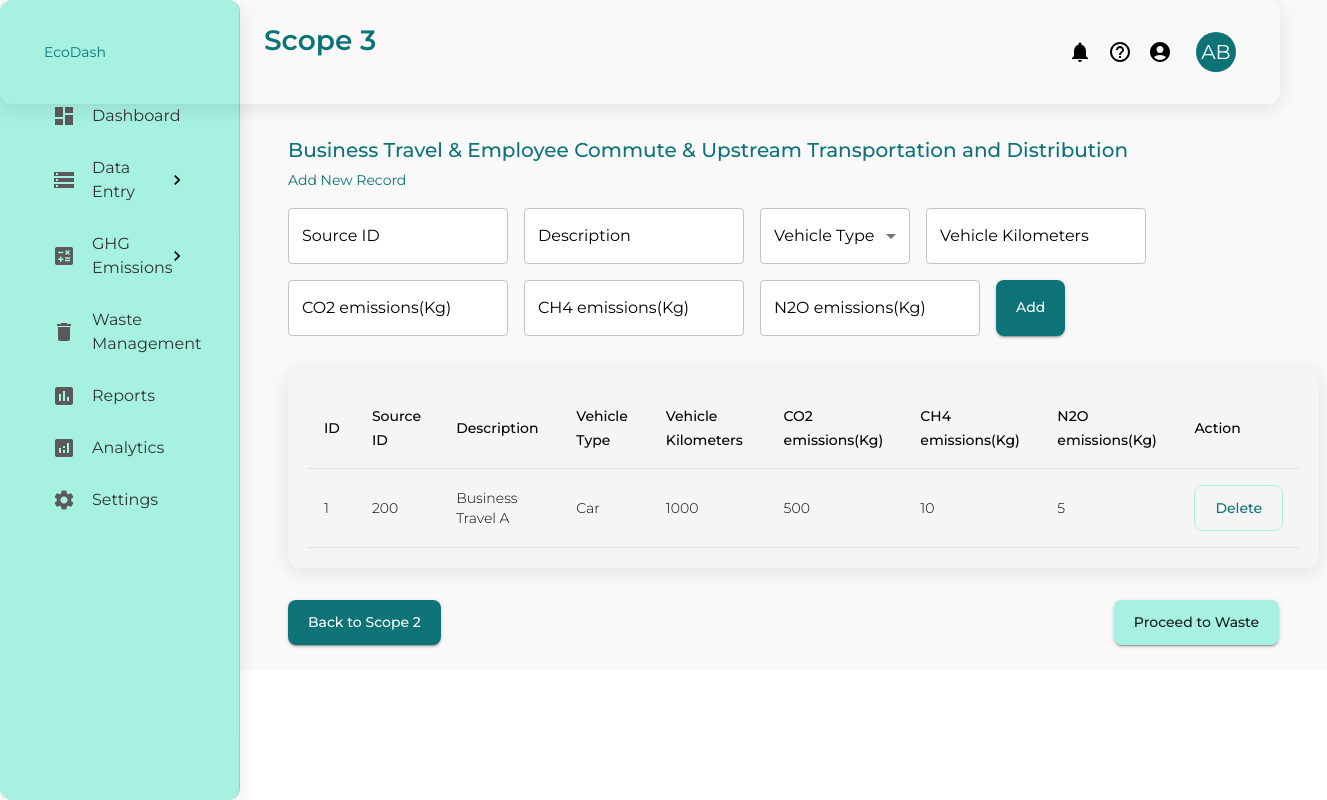
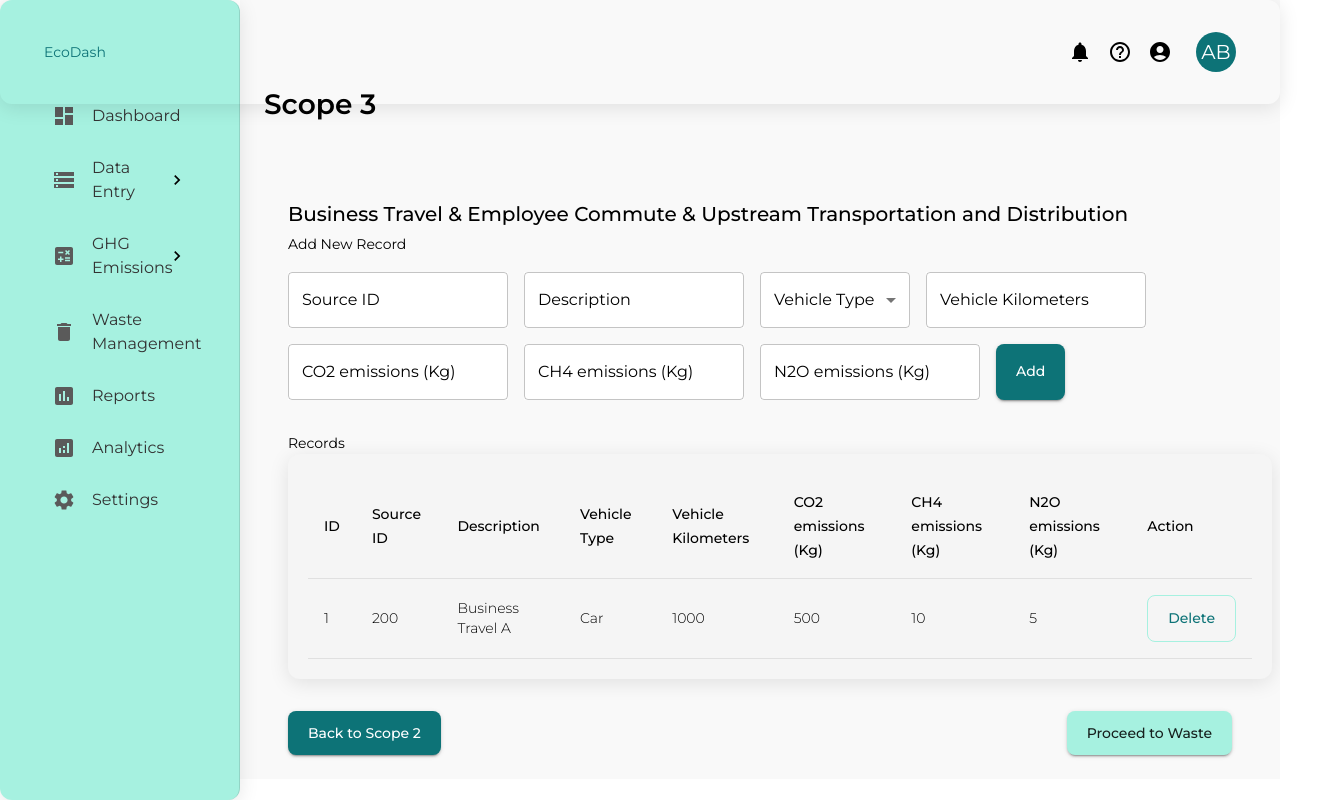
Before and after one commit to AbubakarMirza1/Kavish, a React (Create React App) app in the folder frontend/: page /Scope3BT in a window 1280 px wide. Shown: the whole page, 1327 px wide, since content can reach past the window. Built offline with nearby package versions, Linux system fonts and the light colour scheme.

Commit message:
ALL SCREENS FIXED ACCORDING TO THE THEME.

```diff
--- a/frontend/src/screens/Scope3BT.js
+++ b/frontend/src/screens/Scope3BT.js
@@ -35,6 +35,7 @@ import {
 } from '@mui/icons-material';
 import { useNavigate } from 'react-router-dom';
 import Sidebar from '../Component/sidebar.js'; // Import the Sidebar component
+
 const initialData = [
   {
     id: 1,
@@ -111,6 +112,7 @@ const BusinessTravelPage = () => {
 
       {/* Main Content */}
       <Box component="main" sx={{ flexGrow: 1, p: 3, backgroundColor: '#f9f9f9' }}>
+        {/* Top Bar */}
         <AppBar position="fixed" color="transparent" elevation={0} sx={{ zIndex: (theme) => theme.zIndex.drawer + 1 }}>
           <Toolbar>
             <Typography variant="h6" sx={{ flexGrow: 1, color: '#0D7377' }}></Typography>
@@ -127,33 +129,88 @@ const BusinessTravelPage = () => {
           </Toolbar>
         </AppBar>
 
-          <Typography variant="h2" sx={{ flexGrow: 1, color: '#0D7377' }}>Scope 3</Typography>
+        {/* Rest of the content */}
+        <Typography variant="h2" gutterBottom sx={{ mt: 8, color: '#000000' }}>
+          Scope 3
+        </Typography>
 
         <Container sx={{ mt: 10 }}>
-            <Typography variant="h4" gutterBottom sx={{ flexGrow: 1, color: '#0D7377' }}>
+          <Typography variant="h4" gutterBottom sx={{ color: '#000000' }}>
             Business Travel & Employee Commute & Upstream Transportation and Distribution
           </Typography>
 
           {/* Form */}
           <Box sx={{ mb: 4 }}>
-              <Typography variant="h6" sx={{ flexGrow: 1, color: '#0D7377' }}>Add New Record</Typography>
+            <Typography variant="h6" sx={{ color: '#000000' }}>Add New Record</Typography>
             <Box component="form" sx={{ display: 'flex', flexWrap: 'wrap', gap: 2, mt: 2 }}>
-                <TextField label="Source ID" name="sourceId" value={formValues.sourceId} onChange={handleInputChange} variant="outlined" />
-                <TextField label="Description" name="description" value={formValues.description} onChange={handleInputChange} variant="outlined" />
-                <FormControl sx={{ minWidth: 150 }}>
-                  <InputLabel id="Vehicle-type-label">Vehicle Type</InputLabel>
-                  <Select labelId="Vehicle-type-label" name="VehicleType" value={formValues.VehicleType} onChange={handleInputChange} label="Vehicle Type">
+              <TextField
+                label="Source ID"
+                name="sourceId"
+                value={formValues.sourceId}
+                onChange={handleInputChange}
+                variant="outlined"
+                sx={{ backgroundColor: '#FFFFFF', color: '#000000' }}
+              />
+              <TextField
+                label="Description"
+                name="description"
+                value={formValues.description}
+                onChange={handleInputChange}
+                variant="outlined"
+                sx={{ backgroundColor: '#FFFFFF', color: '#000000' }}
+              />
+              <FormControl variant="outlined" sx={{ minWidth: 150 }}>
+                <InputLabel sx={{ color: '#000000' }}>Vehicle Type</InputLabel>
+                <Select
+                  label="Vehicle Type"
+                  name="VehicleType"
+                  value={formValues.VehicleType}
+                  onChange={handleInputChange}
+                  sx={{ backgroundColor: '#FFFFFF', color: '#000000' }}
+                >
                   {vehicleTypeOptions.map((type) => (
-                      <MenuItem key={type} value={type}>
+                    <MenuItem key={type} value={type} sx={{ color: '#000000' }}>
                       {type}
                     </MenuItem>
                   ))}
                 </Select>
               </FormControl>
-                <TextField label="Vehicle Kilometers" name="VehicleKilometers" type="number" value={formValues.VehicleKilometers} onChange={handleInputChange} variant="outlined" />
-                <TextField label="CO2 emissions(Kg)" name="co2Emissions" type="number" value={formValues.co2Emissions} onChange={handleInputChange} variant="outlined" />
-                <TextField label="CH4 emissions(Kg)" name="ch4Emissions" type="number" value={formValues.ch4Emissions} onChange={handleInputChange} variant="outlined" />
-                <TextField label="N2O emissions(Kg)" name="n2oEmissions" type="number" value={formValues.n2oEmissions} onChange={handleInputChange} variant="outlined" />
+              <TextField
+                label="Vehicle Kilometers"
+                name="VehicleKilometers"
+                type="number"
+                value={formValues.VehicleKilometers}
+                onChange={handleInputChange}
+                variant="outlined"
+                sx={{ backgroundColor: '#FFFFFF', color: '#000000' }}
+              />
+              <TextField
+                label="CO2 emissions (Kg)"
+                name="co2Emissions"
+                type="number"
+                value={formValues.co2Emissions}
+                onChange={handleInputChange}
+                variant="outlined"
+                sx={{ backgroundColor: '#FFFFFF', color: '#000000' }}
+              />
+              <TextField
+                label="CH4 emissions (Kg)"
+                name="ch4Emissions"
+                type="number"
+                value={formValues.ch4Emissions}
+                onChange={handleInputChange}
+                variant="outlined"
+                sx={{ backgroundColor: '#FFFFFF', color: '#000000' }}
+              />
+              <TextField
+                label="N2O emissions (Kg)"
+                name="n2oEmissions"
+                type="number"
+                value={formValues.n2oEmissions}
+                onChange={handleInputChange}
+                variant="outlined"
+                sx={{ backgroundColor: '#FFFFFF', color: '#000000' }}
+              />
               <Button variant="contained" color="primary" onClick={handleAddRow}>
                 Add
               </Button>
@@ -161,32 +218,33 @@ const BusinessTravelPage = () => {
           </Box>
 
           {/* Table */}
+          <Typography variant="h6" sx={{ color: '#000000' }}>Records</Typography>
           <TableContainer component={Paper}>
             <Table>
               <TableHead>
                 <TableRow>
-                    <TableCell>ID</TableCell>
-                    <TableCell>Source ID</TableCell>
-                    <TableCell>Description</TableCell>
-                    <TableCell>Vehicle Type</TableCell>
-                    <TableCell>Vehicle Kilometers</TableCell>
-                    <TableCell>CO2 emissions(Kg)</TableCell>
-                    <TableCell>CH4 emissions(Kg)</TableCell>
-                    <TableCell>N2O emissions(Kg)</TableCell>
-                    <TableCell>Action</TableCell>
+                  <TableCell sx={{ color: '#000000' }}>ID</TableCell>
+                  <TableCell sx={{ color: '#000000' }}>Source ID</TableCell>
+                  <TableCell sx={{ color: '#000000' }}>Description</TableCell>
+                  <TableCell sx={{ color: '#000000' }}>Vehicle Type</TableCell>
+                  <TableCell sx={{ color: '#000000' }}>Vehicle Kilometers</TableCell>
+                  <TableCell sx={{ color: '#000000' }}>CO2 emissions (Kg)</TableCell>
+                  <TableCell sx={{ color: '#000000' }}>CH4 emissions (Kg)</TableCell>
+                  <TableCell sx={{ color: '#000000' }}>N2O emissions (Kg)</TableCell>
+                  <TableCell sx={{ color: '#000000' }}>Action</TableCell>
                 </TableRow>
               </TableHead>
               <TableBody>
                 {rows.map((row) => (
                   <TableRow key={row.id}>
-                      <TableCell>{row.id}</TableCell>
-                      <TableCell>{row.sourceId}</TableCell>
-                      <TableCell>{row.description}</TableCell>
-                      <TableCell>{row.VehicleType}</TableCell>
-                      <TableCell>{row.VehicleKilometers}</TableCell>
-                      <TableCell>{row.co2Emissions}</TableCell>
-                      <TableCell>{row.ch4Emissions}</TableCell>
-                      <TableCell>{row.n2oEmissions}</TableCell>
+                    <TableCell sx={{ color: '#000000' }}>{row.id}</TableCell>
+                    <TableCell sx={{ color: '#000000' }}>{row.sourceId}</TableCell>
+                    <TableCell sx={{ color: '#000000' }}>{row.description}</TableCell>
+                    <TableCell sx={{ color: '#000000' }}>{row.VehicleType}</TableCell>
+                    <TableCell sx={{ color: '#000000' }}>{row.VehicleKilometers}</TableCell>
+                    <TableCell sx={{ color: '#000000' }}>{row.co2Emissions}</TableCell>
+                    <TableCell sx={{ color: '#000000' }}>{row.ch4Emissions}</TableCell>
+                    <TableCell sx={{ color: '#000000' }}>{row.n2oEmissions}</TableCell>
                     <TableCell>
                       <Button variant="outlined" color="secondary" onClick={() => handleClickOpen(row.id)}>
                         Delete
@@ -207,20 +265,23 @@ const BusinessTravelPage = () => {
             >
               Back to Scope 2
             </Button>
-              <Button variant="contained"
+            <Button
+              variant="contained"
               color="secondary"
-              onClick={() => navigate('/Scope3W')}>
+              onClick={() => navigate('/Scope3W')}
+            >
               Proceed to Waste
             </Button>
           </Box>
         </Container>
-        </Box>
 
         {/* Confirmation Dialog */}
         <Dialog open={openDialog} onClose={handleClose}>
-          <DialogTitle>{"Confirm Deletion"}</DialogTitle>
+          <DialogTitle sx={{ color: '#000000' }}>Confirm Deletion</DialogTitle>
           <DialogContent>
-            <DialogContentText>Are you sure you want to delete this record?</DialogContentText>
+            <DialogContentText sx={{ color: '#000000' }}>
+              Are you sure you want to delete this record?
+            </DialogContentText>
           </DialogContent>
           <DialogActions>
             <Button onClick={handleClose} color="primary">
@@ -239,6 +300,7 @@ const BusinessTravelPage = () => {
           </Alert>
         </Snackbar>
       </Box>
+    </Box>
   );
 };
 
--- a/frontend/src/screens/Scope3W.js
+++ b/frontend/src/screens/Scope3W.js
@@ -35,6 +35,7 @@ import {
 } from '@mui/icons-material';
 import { useNavigate } from 'react-router-dom';
 import Sidebar from '../Component/sidebar.js'; // Import the Sidebar component
+
 const initialData = [
   {
     id: 1,
@@ -109,8 +110,10 @@ const WastePage = () => {
   return (
     <Box sx={{ display: 'flex' }}>
       <Sidebar />
+
       {/* Main Content */}
       <Box component="main" sx={{ flexGrow: 1, p: 3, backgroundColor: '#f9f9f9' }}>
+        {/* Top Bar */}
         <AppBar position="fixed" color="transparent" elevation={0} sx={{ zIndex: (theme) => theme.zIndex.drawer + 1 }}>
           <Toolbar>
             <Typography variant="h6" sx={{ flexGrow: 1, color: '#0D7377' }}></Typography>
@@ -127,43 +130,95 @@ const WastePage = () => {
           </Toolbar>
         </AppBar>
 
-          <Typography variant="h2" sx={{ flexGrow: 1, color: '#0D7377' }}>Scope 3</Typography>
+        {/* Rest of the content */}
+        <Typography variant="h2" gutterBottom sx={{ mt: 8, color: '#000000' }}>
+          Scope 3
+        </Typography>
 
         <Container sx={{ mt: 10 }}>
-            <Typography variant="h4" gutterBottom sx={{ flexGrow: 1, color: '#0D7377' }}>
+          <Typography variant="h4" gutterBottom sx={{ color: '#000000' }}>
             Waste Management
           </Typography>
 
           {/* Form */}
           <Box sx={{ mb: 4 }}>
-              <Typography variant="h6" sx={{ flexGrow: 1, color: '#0D7377' }}>Add New Record</Typography>
+            <Typography variant="h6" sx={{ color: '#000000' }}>Add New Record</Typography>
             <Box component="form" sx={{ display: 'flex', flexWrap: 'wrap', gap: 2, mt: 2 }}>
               {/* Form fields */}
-                <TextField label="Source ID" name="sourceId" value={formValues.sourceId} onChange={handleInputChange} variant="outlined" />
-                <TextField label="Description" name="description" value={formValues.description} onChange={handleInputChange} variant="outlined" />
-                <FormControl sx={{ minWidth: 150 }}>
-                  <InputLabel id="waste-material-label">Waste Material</InputLabel>
-                  <Select labelId="waste-material-label" name="wasteMaterial" value={formValues.wasteMaterial} onChange={handleInputChange} label="Waste Material">
+              <TextField
+                label="Source ID"
+                name="sourceId"
+                value={formValues.sourceId}
+                onChange={handleInputChange}
+                variant="outlined"
+                sx={{ backgroundColor: '#FFFFFF', color: '#000000' }}
+              />
+              <TextField
+                label="Description"
+                name="description"
+                value={formValues.description}
+                onChange={handleInputChange}
+                variant="outlined"
+                sx={{ backgroundColor: '#FFFFFF', color: '#000000' }}
+              />
+              <FormControl variant="outlined" sx={{ minWidth: 150 }}>
+                <InputLabel sx={{ color: '#000000' }}>Waste Material</InputLabel>
+                <Select
+                  label="Waste Material"
+                  name="wasteMaterial"
+                  value={formValues.wasteMaterial}
+                  onChange={handleInputChange}
+                  sx={{ backgroundColor: '#FFFFFF', color: '#000000' }}
+                >
                   {wasteMaterialOptions.map((material) => (
-                      <MenuItem key={material} value={material}>
+                    <MenuItem key={material} value={material} sx={{ color: '#000000' }}>
                       {material}
                     </MenuItem>
                   ))}
                 </Select>
               </FormControl>
-                <TextField label="Disposal Method" name="disposalMethod" value={formValues.disposalMethod} onChange={handleInputChange} variant="outlined" />
-                <TextField label="Weight" name="weight" type="number" value={formValues.weight} onChange={handleInputChange} variant="outlined" />
-                <FormControl sx={{ minWidth: 150 }}>
-                  <InputLabel id="unit-label">Unit</InputLabel>
-                  <Select labelId="unit-label" name="unit" value={formValues.unit} onChange={handleInputChange} label="Unit">
+              <TextField
+                label="Disposal Method"
+                name="disposalMethod"
+                value={formValues.disposalMethod}
+                onChange={handleInputChange}
+                variant="outlined"
+                sx={{ backgroundColor: '#FFFFFF', color: '#000000' }}
+              />
+              <TextField
+                label="Weight"
+                name="weight"
+                type="number"
+                value={formValues.weight}
+                onChange={handleInputChange}
+                variant="outlined"
+                sx={{ backgroundColor: '#FFFFFF', color: '#000000' }}
+              />
+              <FormControl variant="outlined" sx={{ minWidth: 150 }}>
+                <InputLabel sx={{ color: '#000000' }}>Unit</InputLabel>
+                <Select
+                  label="Unit"
+                  name="unit"
+                  value={formValues.unit}
+                  onChange={handleInputChange}
+                  sx={{ backgroundColor: '#FFFFFF', color: '#000000' }}
+                >
                   {unitOptions.map((unit) => (
-                      <MenuItem key={unit} value={unit}>
+                    <MenuItem key={unit} value={unit} sx={{ color: '#000000' }}>
                       {unit}
                     </MenuItem>
                   ))}
                 </Select>
               </FormControl>
-                <TextField label="CO2e Emissions (Kg)" name="co2eEmissions" type="number" value={formValues.co2eEmissions} onChange={handleInputChange} variant="outlined" />
+              <TextField
+                label="CO2e Emissions (Kg)"
+                name="co2eEmissions"
+                type="number"
+                value={formValues.co2eEmissions}
+                onChange={handleInputChange}
+                variant="outlined"
+                sx={{ backgroundColor: '#FFFFFF', color: '#000000' }}
+              />
               <Button variant="contained" color="primary" onClick={handleAddRow}>
                 Add
               </Button>
@@ -171,32 +226,33 @@ const WastePage = () => {
           </Box>
 
           {/* Table */}
+          <Typography variant="h6" sx={{ color: '#000000' }}>Records</Typography>
           <TableContainer component={Paper}>
             <Table>
               <TableHead>
                 <TableRow>
-                    <TableCell>ID</TableCell>
-                    <TableCell>Source ID</TableCell>
-                    <TableCell>Description</TableCell>
-                    <TableCell>Waste Material</TableCell>
-                    <TableCell>Disposal Method</TableCell>
-                    <TableCell>Weight</TableCell>
-                    <TableCell>Unit</TableCell>
-                    <TableCell>CO2e Emissions (Kg)</TableCell>
-                    <TableCell>Action</TableCell>
+                  <TableCell sx={{ color: '#000000' }}>ID</TableCell>
+                  <TableCell sx={{ color: '#000000' }}>Source ID</TableCell>
+                  <TableCell sx={{ color: '#000000' }}>Description</TableCell>
+                  <TableCell sx={{ color: '#000000' }}>Waste Material</TableCell>
+                  <TableCell sx={{ color: '#000000' }}>Disposal Method</TableCell>
+                  <TableCell sx={{ color: '#000000' }}>Weight</TableCell>
+                  <TableCell sx={{ color: '#000000' }}>Unit</TableCell>
+                  <TableCell sx={{ color: '#000000' }}>CO2e Emissions (Kg)</TableCell>
+                  <TableCell sx={{ color: '#000000' }}>Action</TableCell>
                 </TableRow>
               </TableHead>
               <TableBody>
                 {rows.map((row) => (
                   <TableRow key={row.id}>
-                      <TableCell>{row.id}</TableCell>
-                      <TableCell>{row.sourceId}</TableCell>
-                      <TableCell>{row.description}</TableCell>
-                      <TableCell>{row.wasteMaterial}</TableCell>
-                      <TableCell>{row.disposalMethod}</TableCell>
-                      <TableCell>{row.weight}</TableCell>
-                      <TableCell>{row.unit}</TableCell>
-                      <TableCell>{row.co2eEmissions}</TableCell>
+                    <TableCell sx={{ color: '#000000' }}>{row.id}</TableCell>
+                    <TableCell sx={{ color: '#000000' }}>{row.sourceId}</TableCell>
+                    <TableCell sx={{ color: '#000000' }}>{row.description}</TableCell>
+                    <TableCell sx={{ color: '#000000' }}>{row.wasteMaterial}</TableCell>
+                    <TableCell sx={{ color: '#000000' }}>{row.disposalMethod}</TableCell>
+                    <TableCell sx={{ color: '#000000' }}>{row.weight}</TableCell>
+                    <TableCell sx={{ color: '#000000' }}>{row.unit}</TableCell>
+                    <TableCell sx={{ color: '#000000' }}>{row.co2eEmissions}</TableCell>
                     <TableCell>
                       <Button variant="outlined" color="secondary" onClick={() => handleClickOpen(row.id)}>
                         Delete
@@ -220,18 +276,20 @@ const WastePage = () => {
             <Button
               variant="contained"
               color="secondary"
-              onClick={() => navigate('/dashboard')}>
+              onClick={() => navigate('/dashboard')}
+            >
               View Dashboard
             </Button>
           </Box>
         </Container>
-        </Box>
 
         {/* Confirmation Dialog */}
         <Dialog open={openDialog} onClose={handleClose}>
-          <DialogTitle>{"Confirm Deletion"}</DialogTitle>
+          <DialogTitle sx={{ color: '#000000' }}>Confirm Deletion</DialogTitle>
           <DialogContent>
-            <DialogContentText>Are you sure you want to delete this record?</DialogContentText>
+            <DialogContentText sx={{ color: '#000000' }}>
+              Are you sure you want to delete this record?
+            </DialogContentText>
           </DialogContent>
           <DialogActions>
             <Button onClick={handleClose} color="primary">
@@ -250,6 +308,7 @@ const WastePage = () => {
           </Alert>
         </Snackbar>
       </Box>
+    </Box>
   );
 };
 
```
Lines whose indentation alone changed are shown as unchanged.
